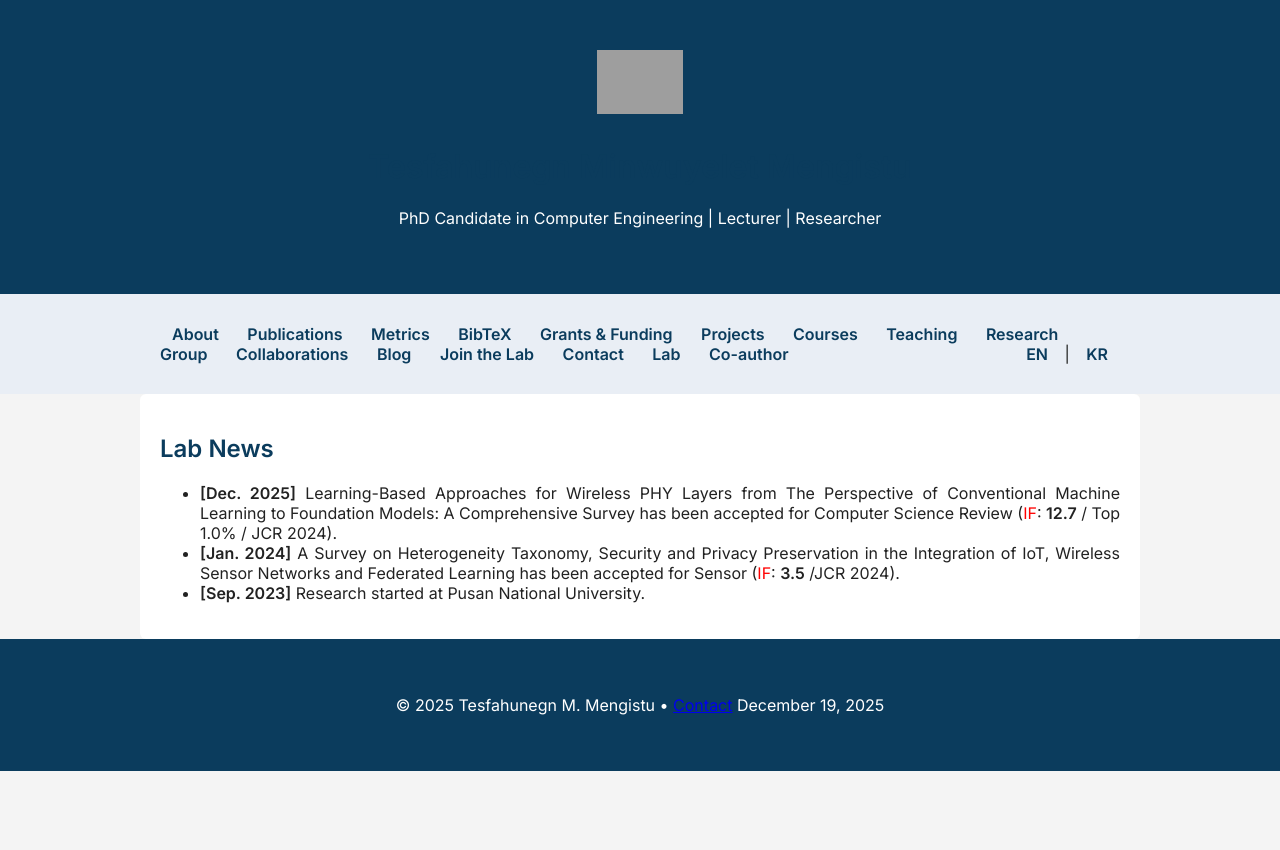
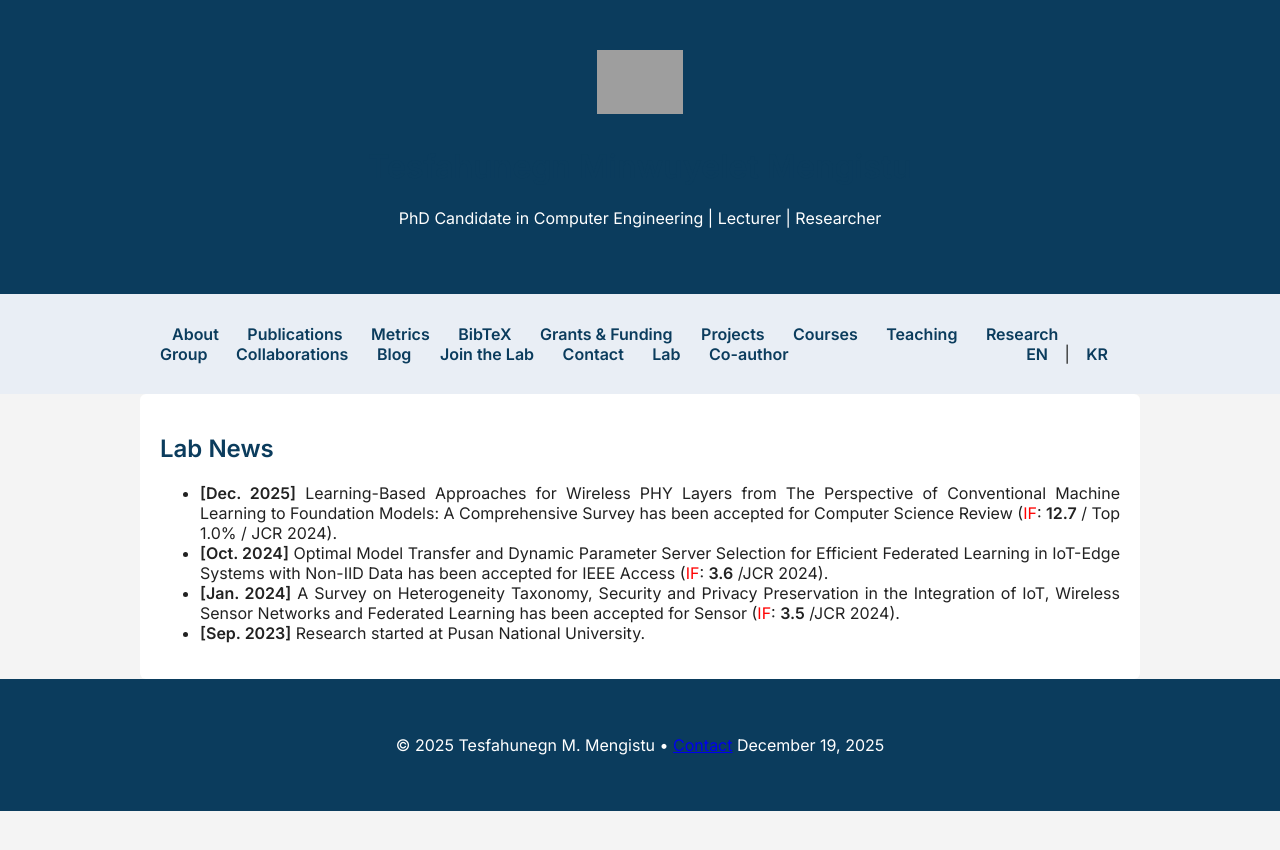
Before and after one commit to Tesfahunegn369/tesfahunegn369.github.io, a Jekyll site: the page built from lab/news.md, in a window 1280 px wide. Shown: the top 850 px of the page. Built offline with Jekyll 4.4.1, drawn with Linux system fonts in a browser that asks for light colours; grey boxes are pictures that could not be loaded.

Commit message:
Update publication

```diff
--- a/lab/news.md
+++ b/lab/news.md
@@ -6,5 +6,6 @@ layout: default
 ## Lab News
 
 - **[Dec. 2025]** Learning-Based Approaches for Wireless PHY Layers from The Perspective of Conventional Machine Learning to Foundation Models: A Comprehensive Survey has been accepted for Computer Science Review (<span style="color: red;">IF</span>: **12.7** / Top 1.0% / JCR 2024).
+- **[Oct. 2024]** Optimal Model Transfer and Dynamic Parameter Server Selection for Efficient Federated Learning in IoT-Edge Systems with Non-IID Data has been accepted for IEEE Access (<span style="color: red;">IF</span>: **3.6** /JCR 2024).
 - **[Jan. 2024]** A Survey on Heterogeneity Taxonomy, Security and Privacy Preservation in the Integration of IoT, Wireless Sensor Networks and Federated Learning has been accepted for Sensor (<span style="color: red;">IF</span>: **3.5** /JCR 2024).
 - **[Sep. 2023]** Research started at Pusan National University.
```
